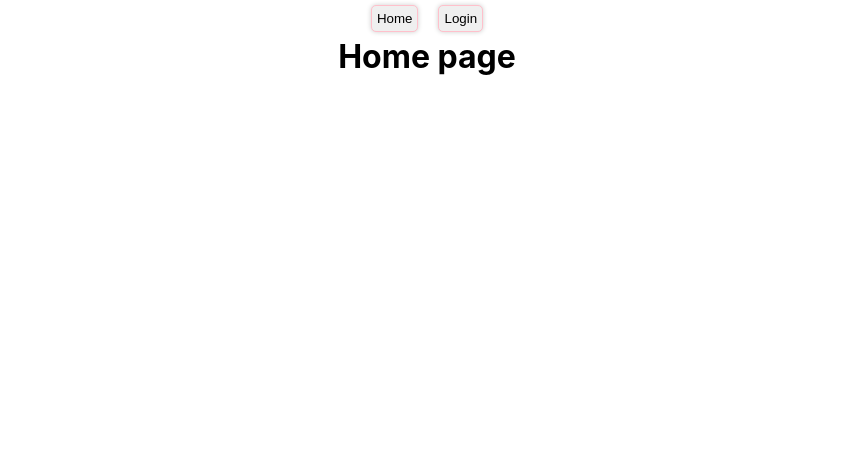
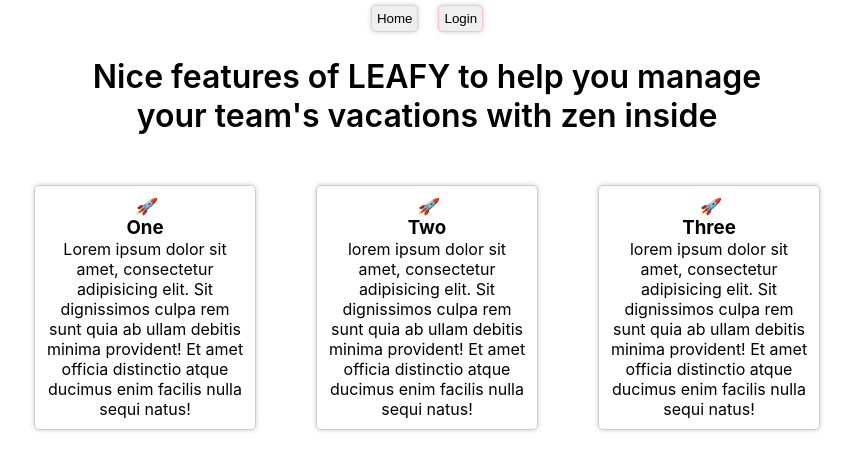
Before and after one commit to valentine974/leafy-app-front, a React (Create React App) app: page / in a window 1280 px wide. Shown: the top 470 px of the page, without its empty margins (213-1066 px from the left). Built offline with nearby package versions, Linux system fonts and the light colour scheme; no server answers.

Commit message:
added home page feature boxes

```diff
--- /dev/null
+++ b/src/components/Features/FeatureBox.jsx
@@ -0,0 +1,20 @@
+
+function FeatureBox(props) {
+    const {featureName, featureImg, featureLogo, featureDescription} = props;
+    return (
+        <>
+            <div className="feature-box card">
+                <div className="feature-box__icon">
+                    <i className="fas fa-rocket"> {featureLogo} </i>
+                    {/* <img src={featureImg} alt="feature" /> */}
+                </div>
+                <div className="feature-box__text">
+                    <h3> {featureName} </h3>
+                    <p> {featureDescription} </p>
+                </div>
+            </div>
+        </>
+     );
+}
+
+export default FeatureBox;
--- a/src/pages/HomePage/HomePage.css
+++ b/src/pages/HomePage/HomePage.css
@@ -0,0 +1,9 @@
+.feature-box{
+    border: 1px solid #ccc;
+    padding: 10px;
+    margin: 10px;
+    border-radius: 5px;
+    box-shadow: 0 0 5px #ccc;
+    max-width: 200px;
+    max-height: 600px;
+}
--- a/src/pages/HomePage/HomePage.jsx
+++ b/src/pages/HomePage/HomePage.jsx
@@ -1,9 +1,45 @@
 import "./HomePage.css";
+import FeatureBox from "../../components/Features/FeatureBox";
+
+const features = [
+  {
+    featureName: "One",
+    featureLogo: "🚀",
+    featureImg: "https://picsum.photos/200",
+    featureDescription:
+      "Lorem ipsum dolor sit amet, consectetur adipisicing elit. Sit dignissimos culpa rem sunt quia ab ullam debitis minima provident! Et amet officia distinctio atque ducimus enim facilis nulla sequi natus!",
+  },
+  {
+    featureName: "Two",
+    featureLogo: "🚀",
+    featureImg: "https://picsum.photos/200",
+    featureDescription:
+      "lorem ipsum dolor sit amet, consectetur adipisicing elit. Sit dignissimos culpa rem sunt quia ab ullam debitis minima provident! Et amet officia distinctio atque ducimus enim facilis nulla sequi natus!",
+  },
+  {
+    featureName: "Three",
+    featureLogo: "🚀",
+    featureImg: "https://picsum.photos/200",
+    featureDescription:
+      "lorem ipsum dolor sit amet, consectetur adipisicing elit. Sit dignissimos culpa rem sunt quia ab ullam debitis minima provident! Et amet officia distinctio atque ducimus enim facilis nulla sequi natus!",
+  },
+];
 
 function HomePage() {
   return (
-    <div>
-      <h1>Home page</h1>
+    <div className="pageContainer">
+      <h1 className="pageTitle">Nice features of LEAFY to help you manage <br /> your team's vacations with zen inside</h1>
+      <div className="cards">
+      {features.map((feature) => (
+
+          <FeatureBox
+            featureName={feature.featureName}
+            featureLogo={feature.featureLogo}
+            featureImg={feature.featureImg}
+            featureDescription={feature.featureDescription}
+          />
+      ))}
+      </div>
     </div>
   );
 }
```
Also changed, not shown: src/components/Chat/chatbox.jsx (added, +34 -0 lines).
